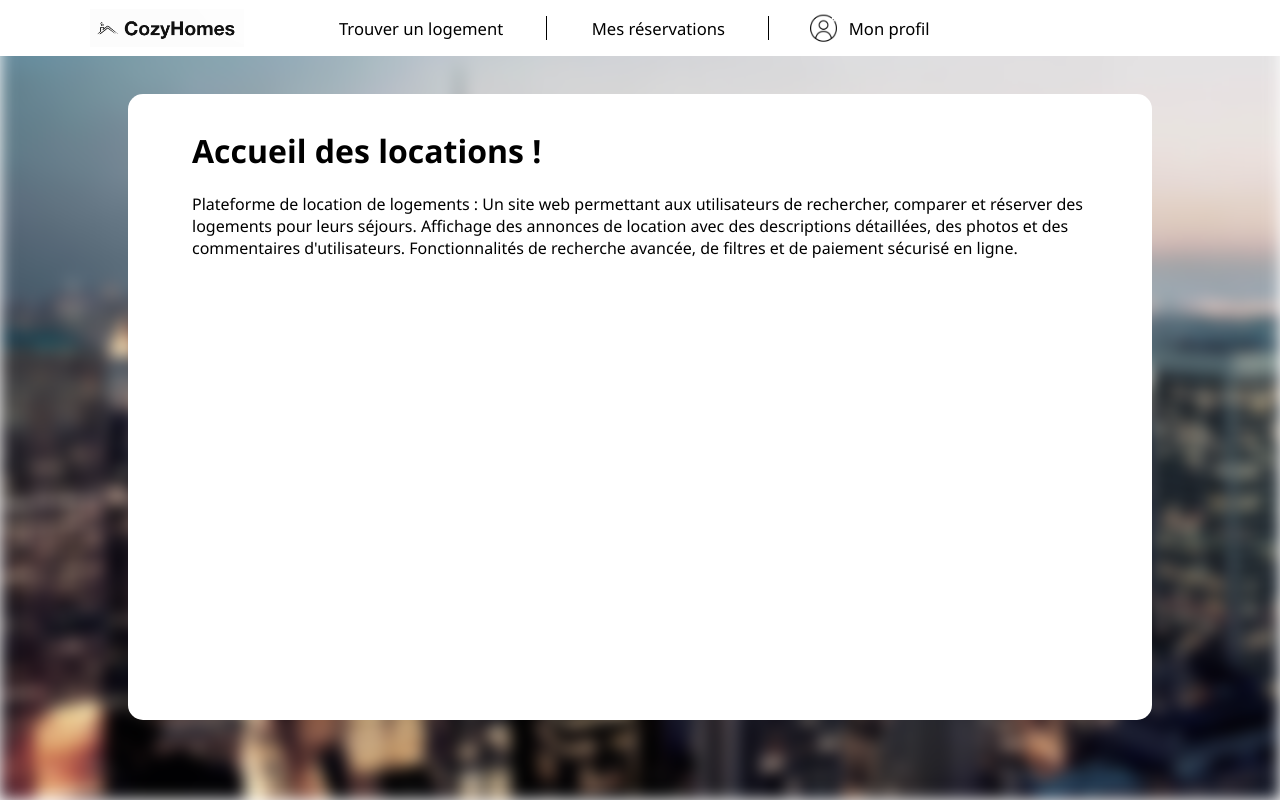
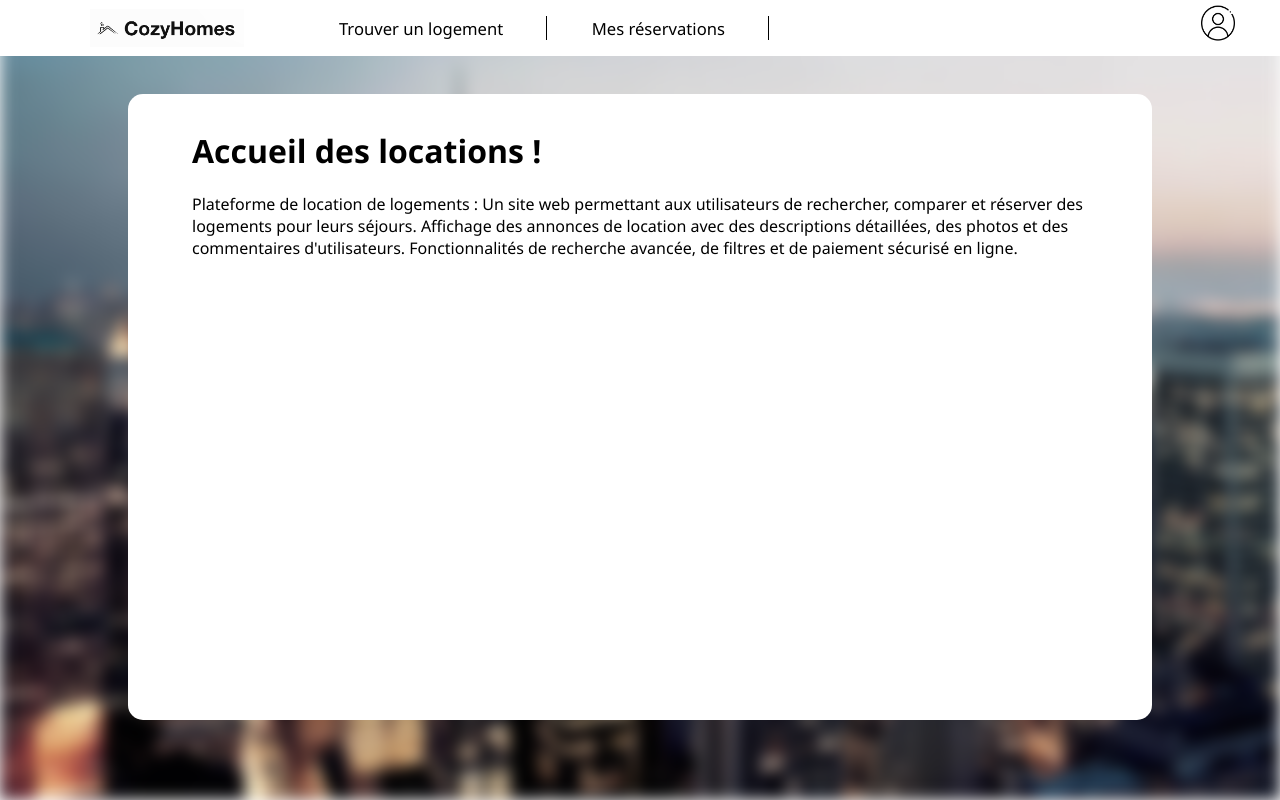
Before and after one commit to EmileBlngr/CozyHomes, a React (Create React App) app in the folder app/: page / in a window 1280 px wide. Built offline with nearby package versions, Linux system fonts and the light colour scheme.

Commit message:
Changement emplacement profile pic dans le header

```diff
--- a/app/src/modules/Header.tsx
+++ b/app/src/modules/Header.tsx
@@ -26,11 +26,10 @@ function Header() {
 
                     <li className="containerProfile">
                         <Link to="/">
-                            {!isMenuOpen && (
+                            {!isMenuOpen ? (
                                 <img src={profileLogo} alt="logoHeader" className="imageProfil"/>
+                            ) : (<span>Mon profil</span>
                             )}
-
-                            <span>Mon profil</span>
                         </Link>
                     </li>
                 </ul>
--- a/app/src/styles/modules/header.css
+++ b/app/src/styles/modules/header.css
@@ -58,11 +58,11 @@ nav {
 }
 .imageProfil {
     height: auto;
-    width: 13%;
+    width: 8%;
     position: absolute;
     transform: translate(0, -50%);
     top: 50%;
-    left: 20%;
+    left: 70%;
 }
 
 .logoHeader {
@@ -71,10 +71,12 @@ nav {
 }
 
 .containerProfile {
-    position: relative;
+    position: fixed;
+    left: 70%;
+    top: 1.3%;
     align-items: center;
     justify-content: center;
-    padding-left: 9%;
+    padding-right: 9%;
 }
 
 .containerProfile::after {
```
